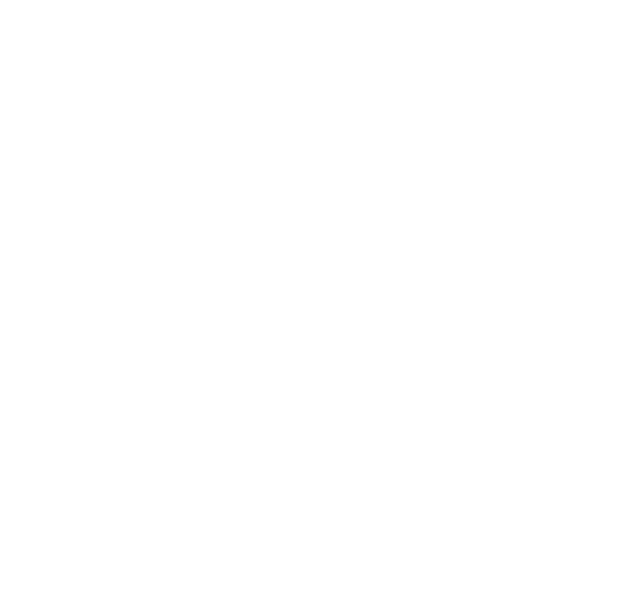
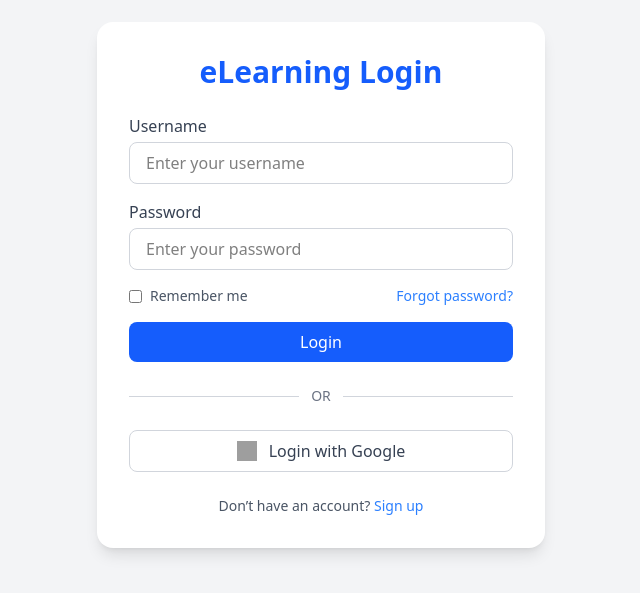
Before and after one commit to simalimbu/Basic_React, a React (Vite) app: page /login in a window 1280 px wide. Before the commit this address had no page. Shown: the part 115-708 px from the top of the page, without its empty margins (319-959 px from the left). Built offline with nearby package versions, Linux system fonts and the light colour scheme; grey boxes are pictures that could not be loaded.

Commit message:
fourth commit

```diff
--- a/src/App.jsx
+++ b/src/App.jsx
@@ -6,6 +6,7 @@
 import EditStudent from "./pages/EditStudent";
 import CreateTeacher from "./pages/CreateTeacher";
 import EditTeacher from "./pages/EditTeacher";
+import LoginPage from "./pages/LoginPage";
 
 
 
@@ -20,6 +21,7 @@
               <Route path="/editstudent" element={<EditStudent/>} />
               <Route path="/addteacher" element={<CreateTeacher/>} />
               <Route path="/editteacher" element={<EditTeacher/>} />
+              <Route path="/login" element={<LoginPage/>} />
           </Routes>
         </BrowserRouter>
         </>
--- /dev/null
+++ b/src/pages/LoginPage.jsx
@@ -0,0 +1,96 @@
+import React from "react";
+
+const LoginPage = () => {
+  return (
+    <div className="flex items-center justify-center min-h-screen bg-gray-100 px-4">
+      <div className="bg-white shadow-lg rounded-2xl w-full max-w-md p-8">
+        {/* Logo or Heading */}
+        <h1 className="text-3xl font-bold text-center text-blue-600 mb-6">
+          eLearning Login
+        </h1>
+
+        {/* Login Form */}
+        <form className="space-y-4">
+          {/* Username */}
+          <div>
+            <label className="block text-gray-700 font-medium mb-1">
+              Username
+            </label>
+            <input
+              type="text"
+              placeholder="Enter your username"
+              className="w-full px-4 py-2 border border-gray-300 rounded-lg focus:outline-none focus:ring focus:ring-blue-200"
+            />
+          </div>
+
+          {/* Password */}
+          <div>
+            <label className="block text-gray-700 font-medium mb-1">
+              Password
+            </label>
+            <input
+              type="password"
+              placeholder="Enter your password"
+              className="w-full px-4 py-2 border border-gray-300 rounded-lg focus:outline-none focus:ring focus:ring-blue-200"
+            />
+          </div>
+
+          {/* Remember me + Forgot password */}
+          <div className="flex items-center justify-between text-sm">
+            <label className="flex items-center space-x-2">
+              <input type="checkbox" className="rounded" />
+              <span className="text-gray-600">Remember me</span>
+            </label>
+            <a
+              href="#"
+              className="text-blue-500 hover:underline hover:text-blue-600"
+            >
+              Forgot password?
+            </a>
+          </div>
+
+          {/* Login Button */}
+          <button
+            type="submit"
+            className="w-full bg-blue-600 text-white py-2 rounded-lg hover:bg-blue-700 transition"
+          >
+            Login
+          </button>
+        </form>
+
+        {/* Divider */}
+        <div className="flex items-center my-6">
+          <hr className="flex-grow border-gray-300" />
+          <span className="mx-3 text-gray-500 text-sm">OR</span>
+          <hr className="flex-grow border-gray-300" />
+        </div>
+
+        {/* Google Login Button */}
+        <button
+          type="button"
+          className="w-full flex items-center justify-center gap-3 border border-gray-300 py-2 rounded-lg hover:bg-gray-100 transition"
+        >
+          <img
+            src="https://www.svgrepo.com/show/355037/google.svg"
+            alt="Google Logo"
+            className="w-5 h-5"
+          />
+          <span className="text-gray-700 font-medium">Login with Google</span>
+        </button>
+
+        {/* Sign up link */}
+        <p className="text-sm text-center text-gray-600 mt-6">
+          Don’t have an account?{" "}
+          <a
+            href="#"
+            className="text-blue-500 hover:underline hover:text-blue-600"
+          >
+            Sign up
+          </a>
+        </p>
+      </div>
+    </div>
+  );
+};
+
+export default LoginPage;
```
